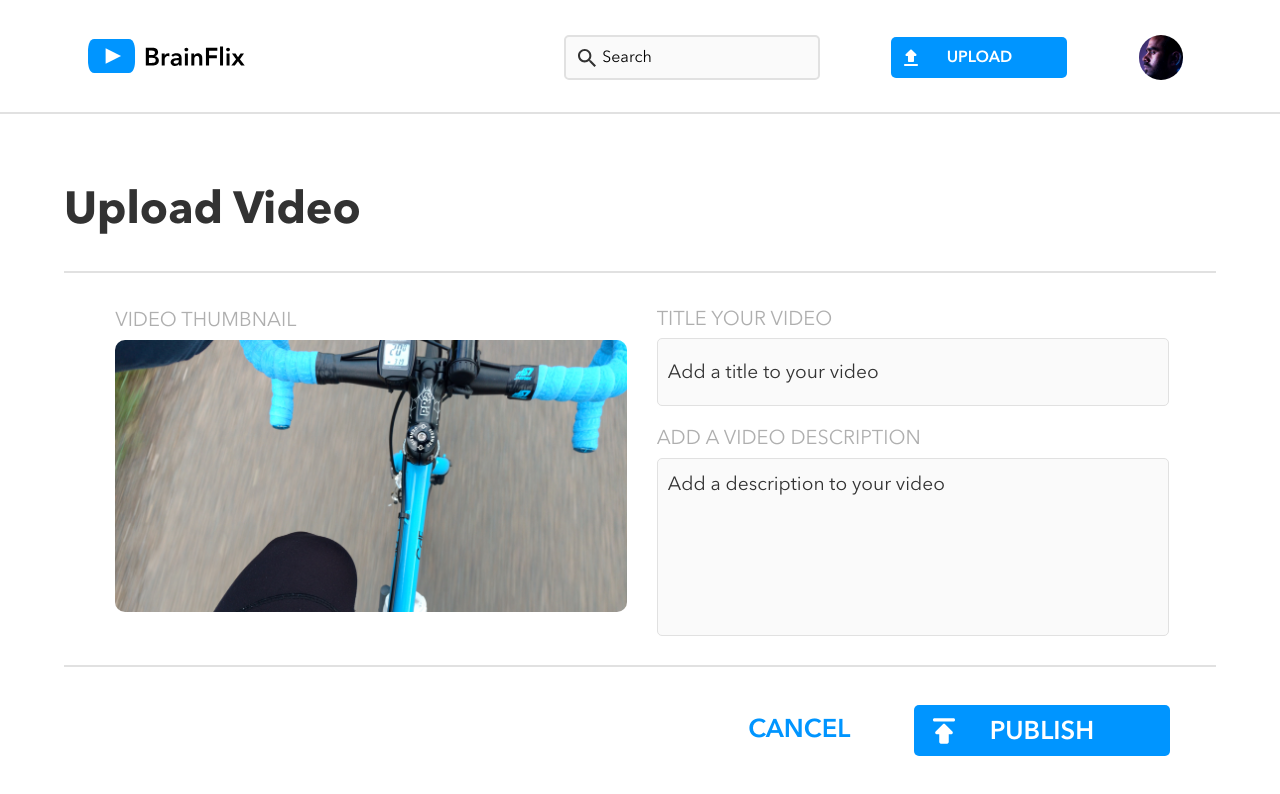
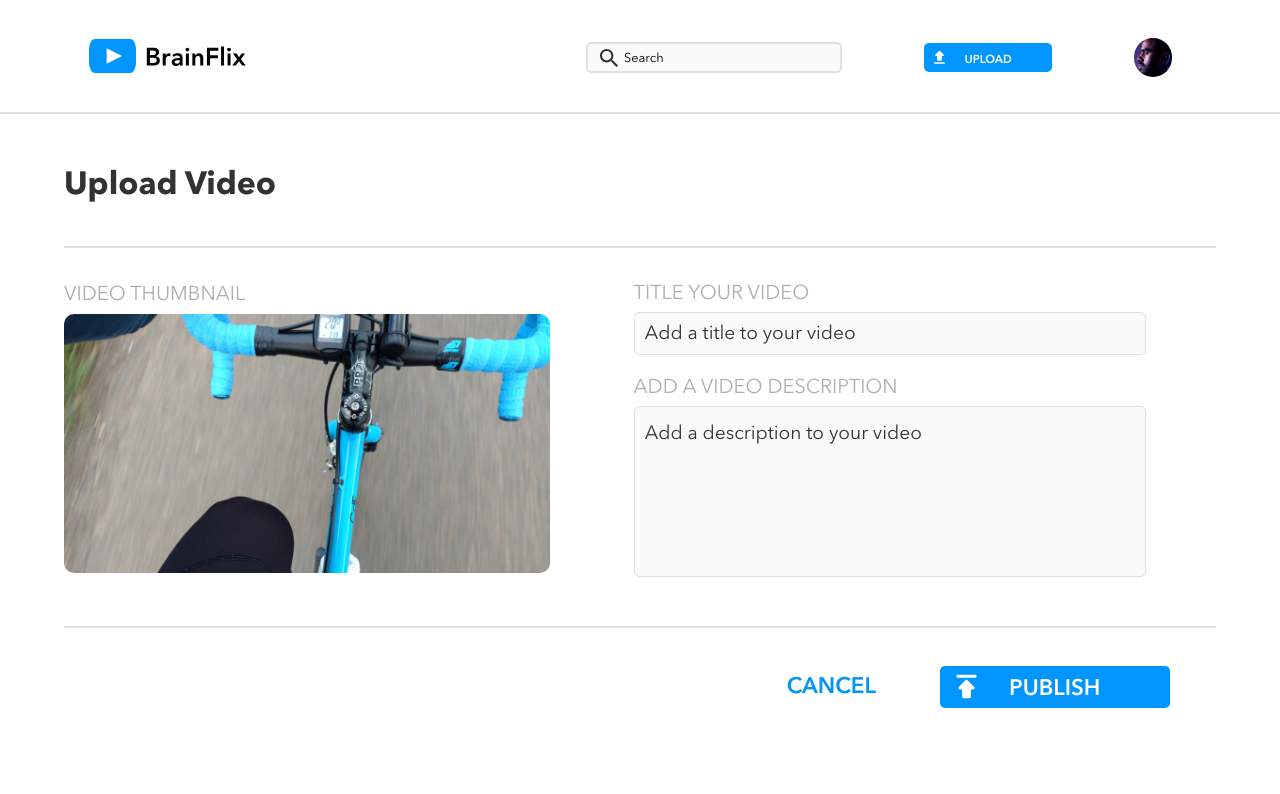
Before and after one commit to b3nnyc/ben-cartwright-brainflix, a React (Create React App) app: page /upload in a window 1280 px wide. Shown: the top 794 px of the page. Built offline with nearby package versions, Linux system fonts and the light colour scheme.

Commit message:
Added functionality to change current video with ComponentDidUpdate lifecycle.

```diff
--- a/src/App.js
+++ b/src/App.js
@@ -10,6 +10,12 @@ function App() {
       <Nav />
       <Switch>
         <Route path="/" exact component={Home} />
+        <Route
+          path="/watch/:id"
+          render={(routerProps) => {
+            return <Home {...routerProps} />;
+          }}
+        />
         <Route path="/upload" component={Upload} />
       </Switch>
     </BrowserRouter>
--- a/src/components/Comments/Comments.scss
+++ b/src/components/Comments/Comments.scss
@@ -17,6 +17,9 @@
       margin-bottom: 3%;
       @include font(1rem, 1.75rem, 500);
     }
+    @include desktop {
+      @include font(0.8vw, 1.75rem, 500);
+    }
   }
 
   &__container {
@@ -34,17 +37,28 @@
 
   &__avatar {
     vertical-align: middle;
-    width: 4rem;
-    height: 4rem;
+    width: 10vw;
+    height: 10vw;
     border-radius: 50%;
     object-fit: cover;
     margin-right: 4%;
+    @include tablet {
+      width: 5vw;
+      height: 5vw;
+    }
+    @include desktop {
+      width: 3vw;
+      height: 3vw;
+    }
   }
 
   &__input {
     @include tablet {
       display: flex;
       align-items: center;
+    }
+    @include desktop {
+      align-items: flex-end;
     }
   }
 
@@ -73,6 +87,7 @@
     }
     @include desktop {
       width: 35vw;
+      margin-bottom: 0;
     }
   }
   &__form-box::placeholder {
@@ -93,12 +108,13 @@
     background-position-y: center;
     background-position-x: 5%;
     @include tablet {
-      height: 4rem;
+      height: 3.9rem;
       width: 25vw;
       margin-left: 4%;
     }
     @include desktop {
       width: 13vw;
+      @include font(0.9vw, 1vw, 500);
     }
   }
 
@@ -136,13 +152,16 @@
     margin-top: 4%;
     margin-bottom: 20%;
     @include tablet {
-      width: 4rem;
-      height: 4rem;
+      width: 5vw;
+      height: 5vw;
+      margin-top: 2.5%;
       margin-bottom: 0;
       margin-right: 5%;
     }
     @include desktop {
-      margin-top: 2%;
+      margin-top: 3%;
+      width: 3vw;
+      height: 3vw;
     }
   }
 
@@ -161,7 +180,7 @@
       @include font(1.75vw, 2.5vw, 500);
     }
     @include desktop {
-      @include font(1.25rem, 1.75rem, 500);
+      @include font(1.25vw, 1.75rem, 500);
     }
   }
 
@@ -171,7 +190,7 @@
       @include font(1.75vw, 2.5vw, 400);
     }
     @include desktop {
-      @include font(1.25rem, 1.75rem, 400);
+      @include font(1.25vw, 1.75rem, 400);
     }
     color: $silver;
   }
@@ -185,7 +204,7 @@
       @include font(2vw, 2.5vw, 400);
     }
     @include desktop {
-      @include font(1rem, 1.75rem, 400);
+      @include font(1vw, 1.5vw, 400);
       margin-bottom: 2%;
     }
   }
--- a/src/components/HeroDescription/HeroDescription.scss
+++ b/src/components/HeroDescription/HeroDescription.scss
@@ -129,6 +129,7 @@
     }
     @include desktop {
       width: 110%;
+      @include font(1vw, 1.5vw, 400);
     }
   }
 }
--- a/src/components/Nav/Nav.js
+++ b/src/components/Nav/Nav.js
@@ -3,11 +3,12 @@ import logo from "../../assets/images/BrainFlix-logo.svg";
 import avatar from "../../assets/images/Mohan-muruge.jpg";
 import { Link } from "react-router-dom";
 
-
 function Nav() {
   return (
     <section className="nav">
-      <a><img className="nav__logo" src={logo} alt="BrainFlix logo"></img></a>
+      <a href="/">
+        <img className="nav__logo" src={logo} alt="BrainFlix logo"></img>
+      </a>
       <div className="nav__middle">
         <input className="nav__search" type="text" placeholder="Search"></input>
         <img className="nav__avatar-mobile" src={avatar}></img>
--- a/src/components/Nav/Nav.scss
+++ b/src/components/Nav/Nav.scss
@@ -30,7 +30,6 @@
     @include desktop {
       width: 13vw;
       padding-right: 35%;
-      padding-left: 10%;
     }
   }
 
@@ -62,17 +61,14 @@
     @include font(1rem, 2rem, 300);
     @include tablet {
       width: 100%;
-      height: 2.65rem;
+      height: 2.5rem;
       padding-left: 14%;
     }
     @include desktop {
-      height: 3vw;
+      height: 2vw;
+      @include font(1vw, 2vw, 400);
     }
   }
-
-  // &__search input[type="text"] {
-  //   padding-left: 12%;
-  // }
 
   &__search::placeholder {
     vertical-align: middle;
@@ -103,8 +99,8 @@
       margin-right: 2%;
     }
     @include desktop {
-      width: 3.5vw;
-      height: 3.5vw;
+      width: 3vw;
+      height: 3vw;
     }
   }
 
@@ -129,7 +125,10 @@
     @include desktop {
       margin-left: 0;
       margin-right: 0;
-      height: 3.25vw;
+      height: 2.3vw;
+      width: 10vw;
+      background-size: 15%;
+      @include font(0.9vw, 2rem, 500);
     }
   }
 
--- a/src/components/NextVideos/NextVideos.js
+++ b/src/components/NextVideos/NextVideos.js
@@ -1,4 +1,6 @@
+import { Link } from "react-router-dom";
 import "./NextVideos.scss";
+
 
 function NextVideos({ videoArray }) {
   return (
@@ -7,6 +9,7 @@ function NextVideos({ videoArray }) {
       {videoArray.map((videoObj) => {
         return (
           <div className="nextVideos__container" key={videoObj.id}>
+            <Link className="nextVideos__link" style={{textDecoration: 'none'}}  to={`/watch/${videoObj.id}`}>
               <img
                 className="nextVideos__photo"
                 src={videoObj.image}
@@ -16,6 +19,7 @@ function NextVideos({ videoArray }) {
                 <h3 className="nextVideos__title">{videoObj.title}</h3>
                 <h4 className="nextVideos__channel">{videoObj.channel}</h4>
               </div>
+            </Link>
           </div>
         );
       })}
--- a/src/components/NextVideos/NextVideos.scss
+++ b/src/components/NextVideos/NextVideos.scss
@@ -28,6 +28,15 @@
     }
   }
 
+  &__link {
+    text-decoration: none;
+    display: flex;
+    width: 100%;
+    @include desktop {
+      align-items: center;
+    }
+  }
+
   &__container {
     display: flex;
     margin-bottom: 2%;
@@ -39,17 +48,20 @@
 
   &__photo {
     vertical-align: middle;
-    width: 30vw;
+    min-width: 30vw;
+    max-width: 30vw;
     height: 20vw;
     border-radius: 5px;
     object-fit: cover;
     margin-right: 5%;
     @include tablet {
-      width: 18vw;
+      min-width: 18vw;
+      max-width: 18vw;
       height: 10vw;
     }
     @include desktop {
-      width: 10vw;
+      min-width: 11vw;
+      max-width: 11vw;
       height: 6vw;
     }
   }
@@ -85,7 +97,7 @@
 
   &__text {
     @include desktop {
-      height: 8rem;
+      height: 7rem;
     }
   }
 }
--- a/src/pages/Home/Home.js
+++ b/src/pages/Home/Home.js
@@ -24,17 +24,27 @@ class Home extends Component {
     });
   }
 
+  componentDidUpdate(prevProps) {
+    const currentId = this.props.match.params.id;
+    const prevId = prevProps.match.params.id;
+
+    if (currentId && (currentId !== prevId || !this.state.videoObj)) {
+      api.getVideoById(currentId).then((response) => {
+        this.setState({
+          videoObj: response.data,
+        });
+      });
+    }
+  }
+
   render() {
     if (!this.state.videoObj) {
-      return <p>Loading...</p>;
+      return <p className="loading">Loading...</p>;
     }
 
     const filtered = this.state.videoList.filter(
       (video) => video.id !== this.state.videoObj.id
     );
-
-    const { comments } = this.state.videoObj;
-    console.log(comments);
 
     return (
       <main className="main">
--- a/src/pages/Upload/Upload.scss
+++ b/src/pages/Upload/Upload.scss
@@ -5,7 +5,7 @@
 .upload {
   &__title {
     border-top: 2px solid $mercury;
-    padding-top: 7%;
+    padding-top: 5%;
     padding-left: 5%;
     color: $BrainFlix-Black;
     @include font(6vw, 1rem, 600);
@@ -15,7 +15,7 @@
       margin-bottom: 4%;
     }
     @include desktop {
-      @include font(3.5vw, 1rem, 600);
+      @include font(2.5vw, 1rem, 600);
     }
   }
 
@@ -50,8 +50,7 @@
       margin-left: 0;
     }
     @include desktop {
-      width: 40vw;
-      margin-left: 10%;
+      width: 38vw;
     }
   }
 
@@ -63,7 +62,6 @@
     }
     @include desktop {
       padding-left: 0;
-      margin-left: 10%;
     }
   }
 
@@ -78,7 +76,7 @@
     @include desktop {
       width: 40vw;
       margin: none;
-      padding-left: 7%;
+      padding-left: 5%;
     }
   }
 
@@ -111,6 +109,9 @@
     @include tablet {
       height: 4rem;
     }
+    @include desktop {
+      height: 3vw;
+    }
   }
 
   &__forms-desc {
@@ -123,7 +124,7 @@
       height: 8rem;
     }
     @include desktop {
-      height: 12.85vw;
+      height: 12.25vw;
     }
   }
 
@@ -179,11 +180,14 @@
     }
     @include desktop {
       margin-right: 4%;
-      width: 20vw;
-      height: 4vw;
-      @include font(2vw, 1rem, 500);
+      width: 18vw;
+      height: 3.25vw;
+      @include font(1.75vw, 1rem, 500);
       padding-top: 0.5%;
     }
+  }
+  &__buttons-publish:hover {
+    background-color: $BrainFlix-DarkBlue;
   }
 
   &__buttons-cancel-mobile,
@@ -193,6 +197,11 @@
     height: 2rem;
     color: $BrainFlix-Blue;
     @include font(3vw, 1rem, 500);
+  }
+
+  &__buttons-cancel-mobile:hover,
+  &__buttons-cancel:hover {
+    color: $BrainFlix-DarkBlue;
   }
 
   &__buttons-cancel-mobile {
@@ -207,7 +216,7 @@
       display: block;
     }
     @include desktop {
-      @include font(2vw, 1rem, 500);
+      @include font(1.75vw, 1rem, 500);
     }
   }
 }
```
Lines whose indentation alone changed are shown as unchanged.
